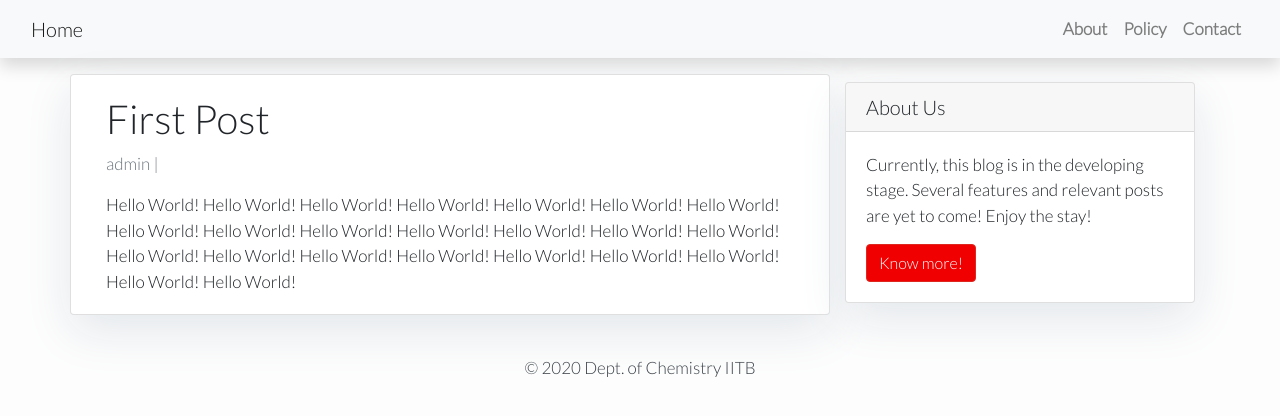
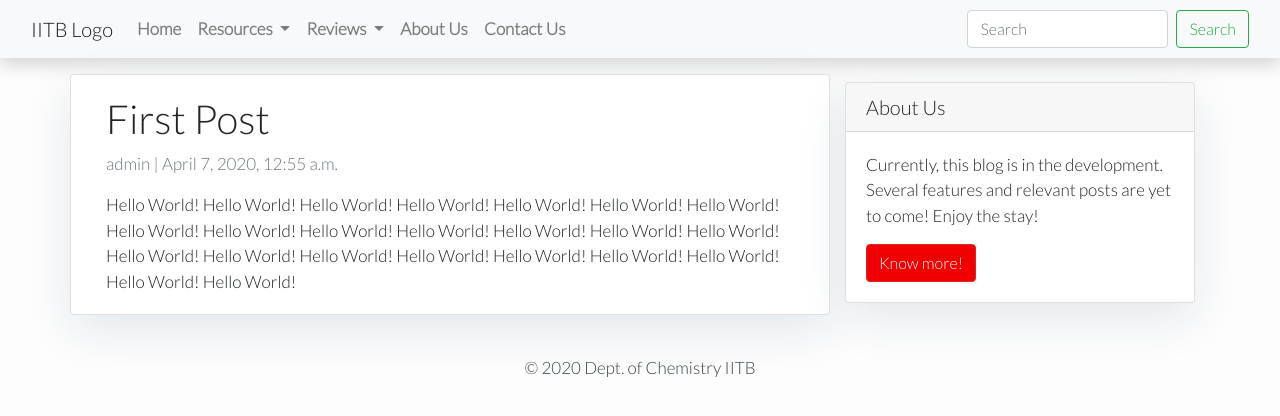
Before and after one commit to niTROCket51/blog-chem-iitb, a Django app: template feed/templates/feed/post_detail.html in a window 1280 px wide. Shown: the top 416 px of the page. Run offline with Django 3.2, Linux system fonts and the light colour scheme; the template is opened without the code that fills it: values that come from a table or form of the project are taken from there, others are empty; data comes from the database, SQL or seed files in the repository; some libraries are stand-ins or nearby versions.

Commit message:
Add drop-down menu and search in navbar

```diff
--- a/feed/templates/feed/base.html
+++ b/feed/templates/feed/base.html
@@ -37,23 +37,48 @@
         <!-- Navigation -->
         <nav class="navbar navbar-expand-lg navbar-light bg-light shadow" id="mainNav">
             <div class="container-fluid">
-                <a class="navbar-brand" href="{% url 'home' %}">Home</a>
+                <a class="navbar-brand" href="{% url 'home' %}">IITB Logo</a>
                 <button class="navbar-toggler navbar-toggler-right" type="button" data-toggle="collapse" data-target="#navbarResponsive"
                     aria-controls="navbarResponsive" aria-expanded="false" aria-label="Toggle navigation">
                     <span class="navbar-toggler-icon"></span>
                 </button>
                 <div class="collapse navbar-collapse" id="navbarResponsive">
-                    <ul class="navbar-nav ml-auto">
+                    <ul class="navbar-nav mr-auto">
                         <li class="nav-item text-black">
-                            <a class="nav-link text-black font-weight-bold" href="#">About</a>
+                            <a class="nav-link text-black font-weight-bold" href="{% url 'home' %}">Home</a>
+                        </li>
+                        <li class="nav-item text-black dropdown">
+                            <a class="nav-link dropdown-toggle text-black font-weight-bold" href="#" id="navbarDropdown" role="button" data-toggle="dropdown" aria-haspopup="true" aria-expanded="false">
+                                Resources
+                            </a>
+                            <div class="dropdown-menu" aria-labelledby="navbarDropdown">
+                                <a class="dropdown-item text-black" href="#">Second Year</a>
+                                <a class="dropdown-item text-black" href="#">Third Year</a>
+                                <a class="dropdown-item text-black" href="#">Fourth Year</a>
+                                <div class="dropdown-divider"></div>
+                                <a class="dropdown-item text-black" href="#">DIC</a>
+                            </div>
+                        </li>
+                        <li class="nav-item text-black dropdown">
+                            <a class="nav-link dropdown-toggle text-black font-weight-bold" href="#" id="navbarDropdown" role="button" data-toggle="dropdown" aria-haspopup="true" aria-expanded="false">
+                                Reviews
+                            </a>
+                            <div class="dropdown-menu" aria-labelledby="navbarDropdown">
+                                <a class="dropdown-item text-black" href="#">Course Reviews</a>
+                                <a class="dropdown-item text-black" href="#">Project Reviews</a>
+                            </div>
                         </li>
                         <li class="nav-item text-black">
-                            <a class="nav-link text-black font-weight-bold" href="#">Policy</a>
+                            <a class="nav-link text-black font-weight-bold" href="#">About Us</a>
                         </li>
                         <li class="nav-item text-black">
-                            <a class="nav-link text-black font-weight-bold" href="#">Contact</a>
+                            <a class="nav-link text-black font-weight-bold" href="#">Contact Us</a>
                         </li>
                     </ul>
+                    <form class="form-inline my-2 my-lg-0">
+                        <input class="form-control mr-sm-2" type="search" placeholder="Search" aria-label="Search">
+                        <button class="btn btn-outline-success my-2 my-sm-0" type="submit">Search</button>
+                    </form>
                 </div>
             </div>
         </nav>
@@ -64,5 +89,8 @@
         <footer class="py-3 bg-grey">
             <p class="m-0 text-dark text-center ">&copy; 2020 Dept. of Chemistry IITB</p>
         </footer>
+        <script src="https://code.jquery.com/jquery-3.4.1.slim.min.js" integrity="sha384-J6qa4849blE2+poT4WnyKhv5vZF5SrPo0iEjwBvKU7imGFAV0wwj1yYfoRSJoZ+n" crossorigin="anonymous"></script>
+        <script src="https://cdn.jsdelivr.net/npm/popper.js@1.16.0/dist/umd/popper.min.js" integrity="sha384-Q6E9RHvbIyZFJoft+2mJbHaEWldlvI9IOYy5n3zV9zzTtmI3UksdQRVvoxMfooAo" crossorigin="anonymous"></script>
+        <script src="https://stackpath.bootstrapcdn.com/bootstrap/4.4.1/js/bootstrap.min.js" integrity="sha384-wfSDF2E50Y2D1uUdj0O3uMBJnjuUD4Ih7YwaYd1iqfktj0Uod8GCExl3Og8ifwB6" crossorigin="anonymous"></script>
     </body>
 </html>
--- a/feed/templates/feed/post_detail.html
+++ b/feed/templates/feed/post_detail.html
@@ -5,7 +5,7 @@
     <div class="col-md-8 card mb-4  mt-3 left  top">
       <div class="card-body">
         <h1>{% block title %} {{ object.title }} {% endblock title %}</h1>
-        <p class=" text-muted">{{ post.author }} | {{ post.created_on }}</p>
+        <p class=" text-muted">{{ post.author }} | {{ post.published_date }}</p>
         <p class="card-text ">{{ object.content | safe }}</p>
       </div>
     </div>
--- a/feed/templates/feed/sidebar.html
+++ b/feed/templates/feed/sidebar.html
@@ -12,7 +12,7 @@
 <div class="card my-4">
         <h5 class="card-header">About Us</h5>
     <div class="card-body">
-        <p class="card-text"> Currently, this blog is in the developing stage. Several features and relevant posts are yet to come! Enjoy the stay!</p>
+        <p class="card-text"> Currently, this blog is in the development. Several features and relevant posts are yet to come! Enjoy the stay!</p>
         <a href="#"
            class="btn btn-danger">Know more!</a>
     </div>
```
